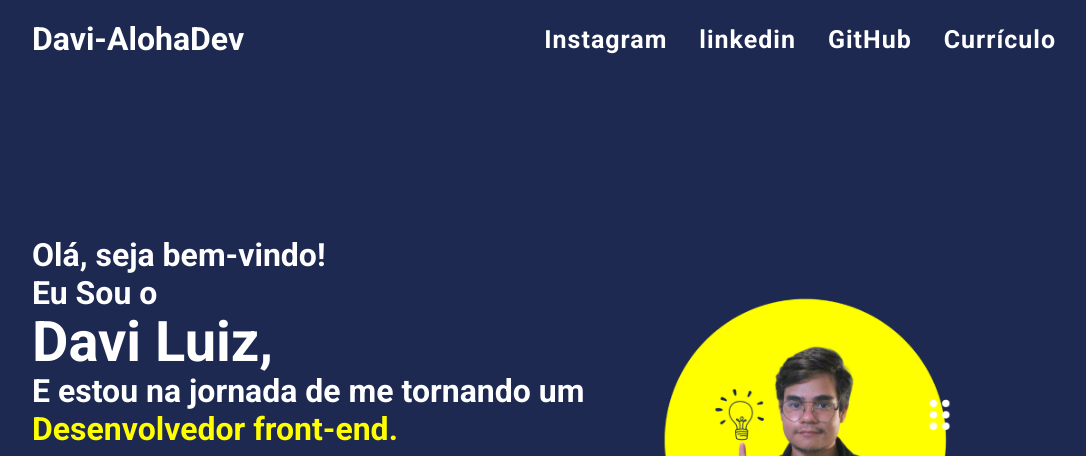
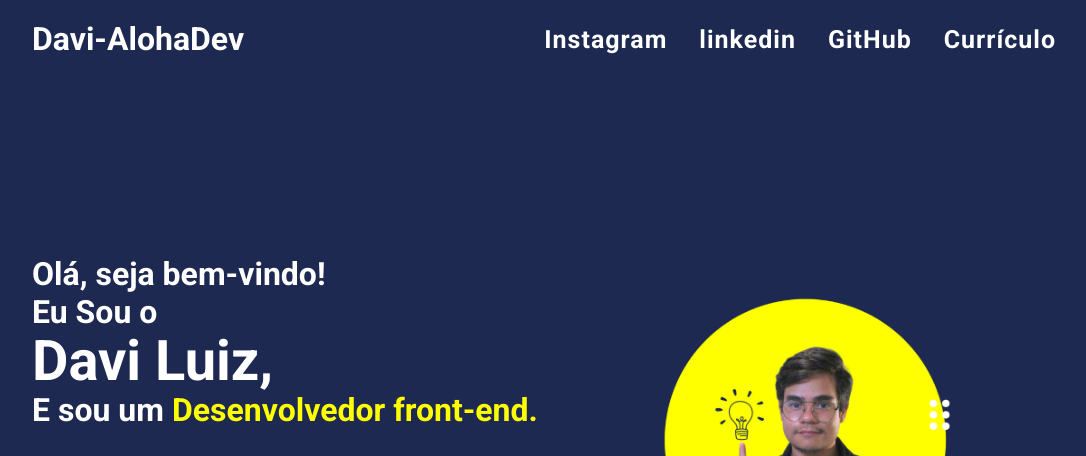
Before and after one commit to Davi-log/Portfolio, a plain HTML site: page index.html in a window 1280 px wide. Shown: the top 456 px of the page, without its empty margins (96-1182 px from the left). Drawn offline with nearby package versions, Linux system fonts and the light colour scheme.

Commit message:
Update index.html

```diff
--- a/index.html
+++ b/index.html
@@ -42,8 +42,8 @@
 
             <h3>Olá, seja bem-vindo! <br> Eu Sou o</h3>
             <h1>Davi Luiz,</h1>
-            <h3>E estou na jornada de me tornando um <span>Desenvolvedor front-end.</span></h3>
-            <p>sou um programador com sede por aprender! Atualmente graduando em Ciência da Computação | Estudante de Front-end e UI/UX Design. Conhecimentos em HTML5, CSS3 e JavaScript | Aprendendo Java e MySQL.</p>
+            <h3>E sou um <span>Desenvolvedor front-end.</span></h3>
+            <p>sou um programador com sede por aprender! <br>Atualmente graduando em Ciência da Computação | Estudante de Front-end e UI/UX Design. Conhecimentos em HTML5, CSS3 e JavaScript | Aprendendo Java e MySQL.</p>
 
             <div class="midiassociais">
                 <a href="https://github.com/Davi-AlohaDev" target="_blank"><i class="uil uil-github"></i></a>
```
